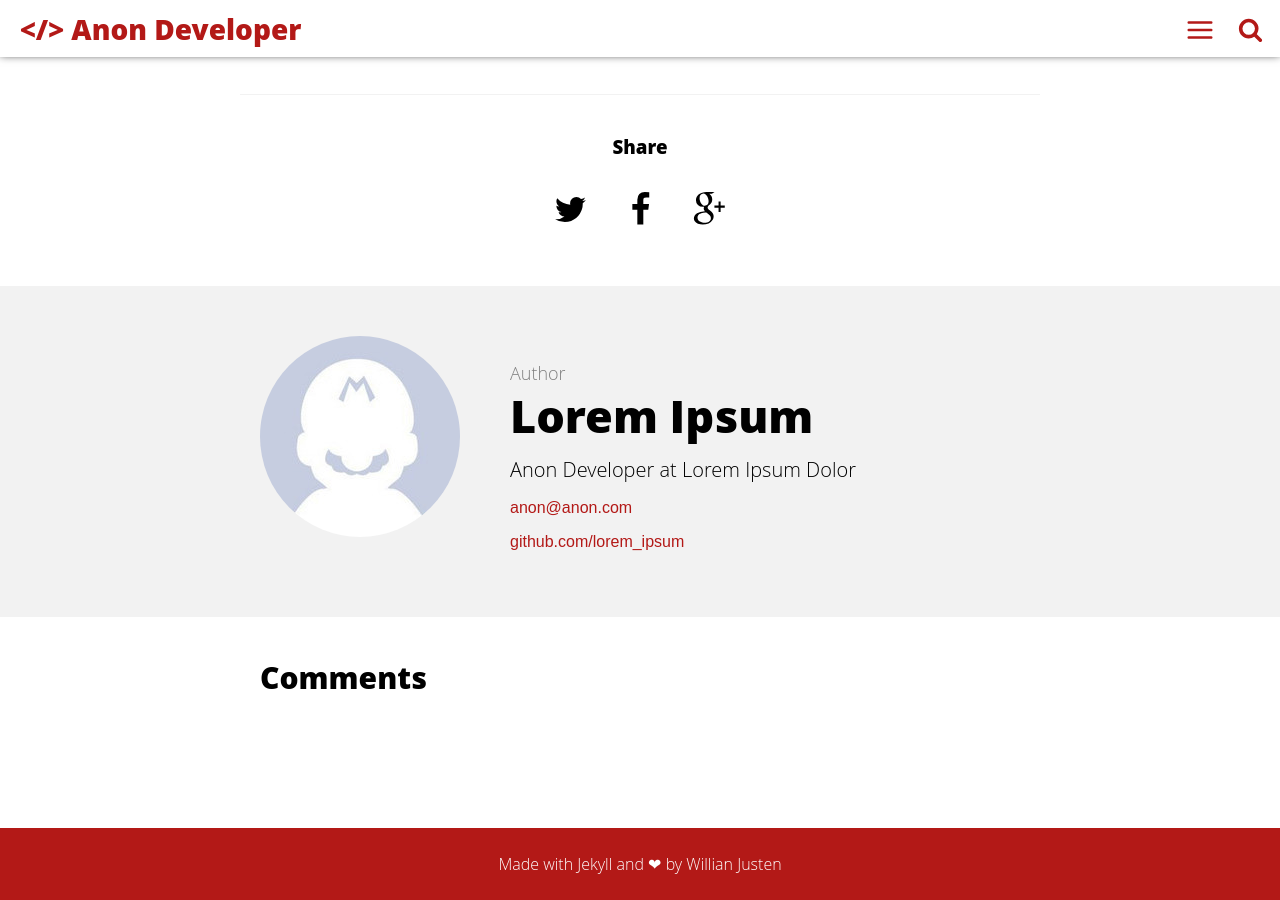
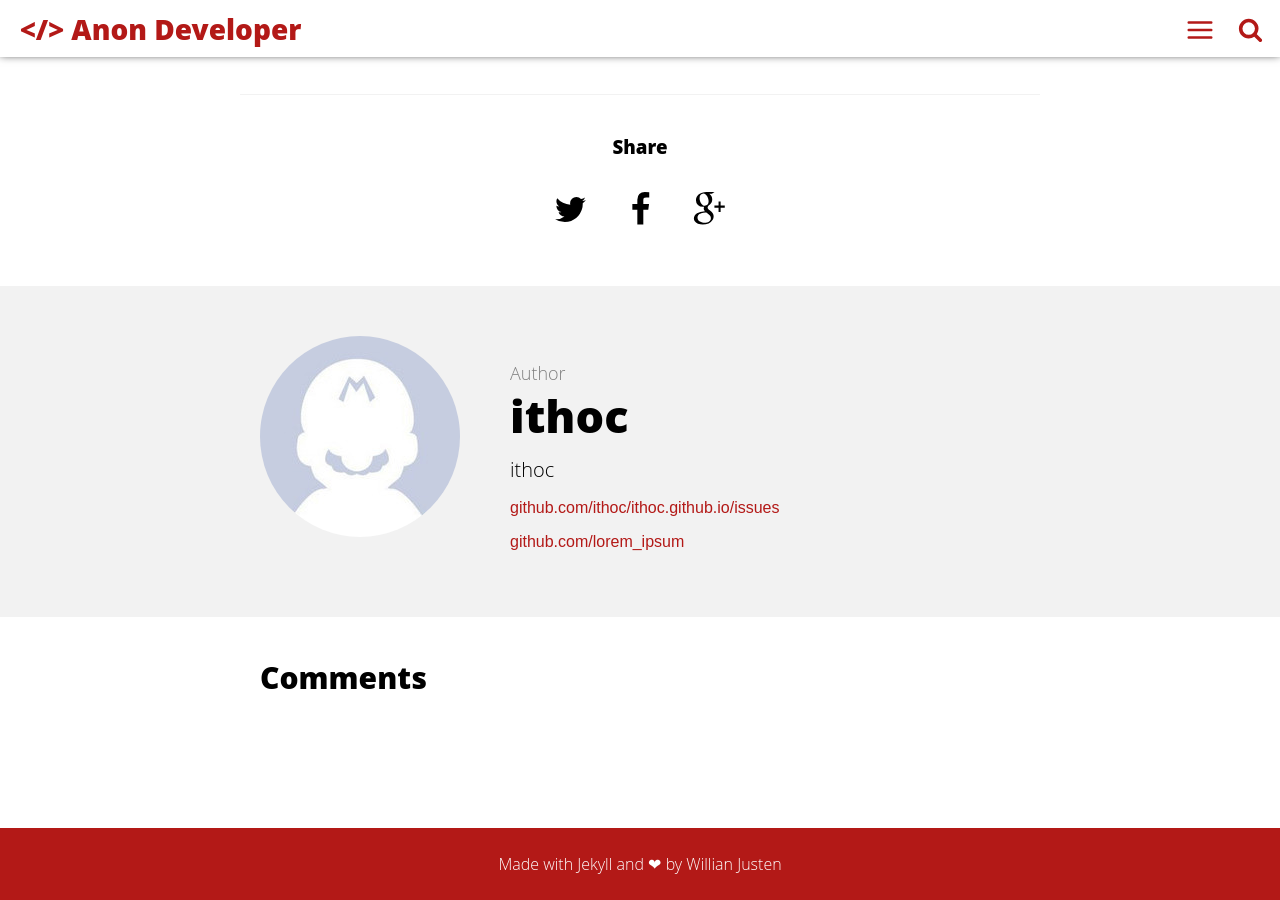
Before and after one commit to ithoc/ithoc.github.io, a Jekyll site: the page built from _posts/2016-05-08-welcome-to-jekyll.md, in a window 1280 px wide and 900 px high, scrolled down 1092 px. Built offline with Jekyll 4.4.1, drawn with Linux system fonts in a browser that asks for light colours; comment, search, counter and statistics services are not loaded.

Commit message:
Update _config.yml

```diff
--- a/_config.yml
+++ b/_config.yml
@@ -1,13 +1,13 @@
 # Site settings
-title: Willian Justen - Desenvolvedor Front End
-description: A blog about lorem ipsum dolor sit amet
+title: Ít học - Nhặt nhạnh
+description: A blog about tech tips
 baseurl: "/" # the subpath of your site, e.g. /blog
 url: "https://ithoc.github.io" # the base hostname & protocol for your site e.g. http://willianjusten.com.br
 
 # User settings
-username: Lorem Ipsum
-user_description: Anon Developer at Lorem Ipsum Dolor
-email: anon@anon.com
+username: ithoc
+user_description: ithoc
+email: github.com/ithoc/ithoc.github.io/issues
 twitter_username: lorem_ipsum
 github_username:  lorem_ipsum
 gplus_username:  lorem_ipsum
```
